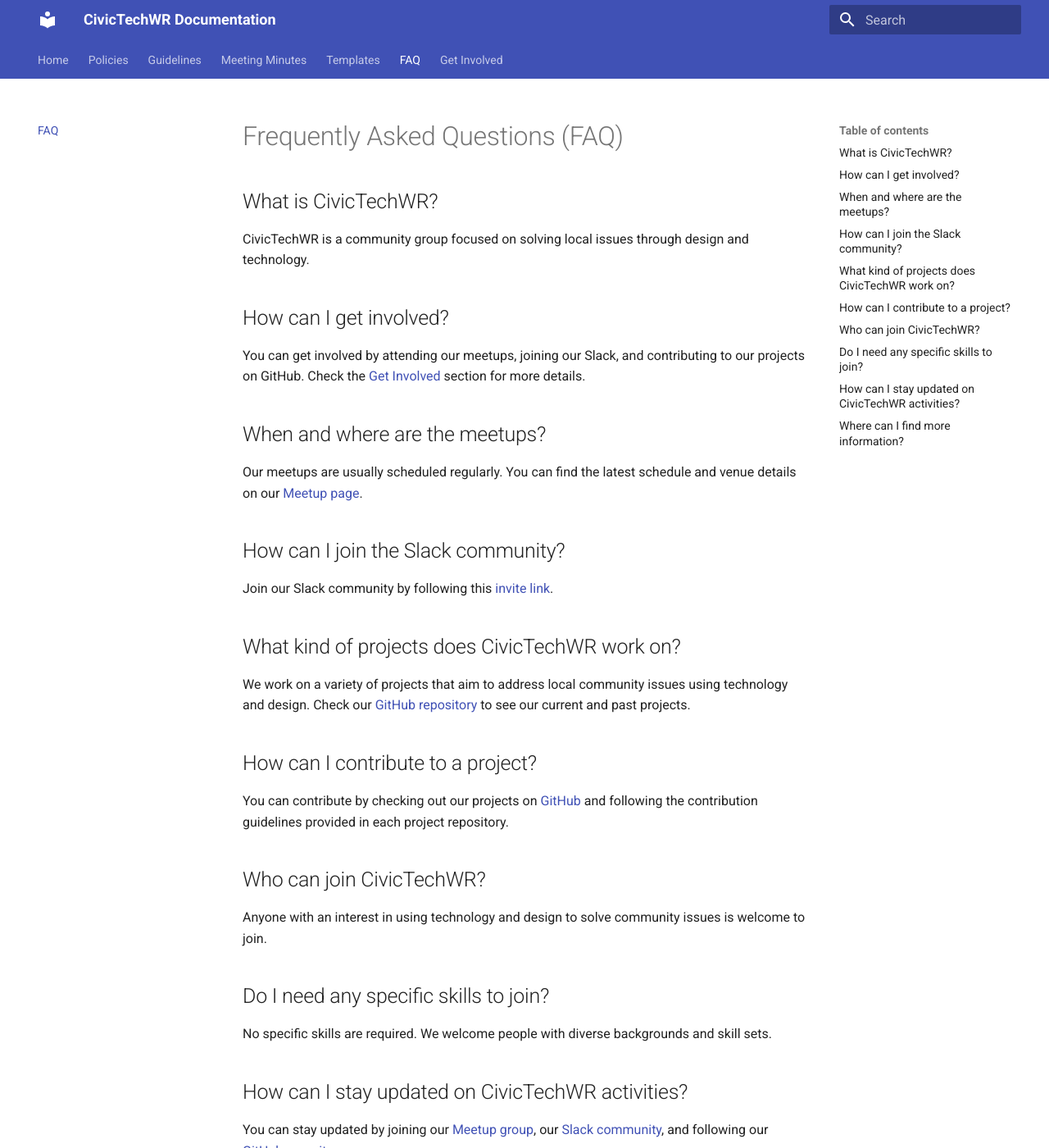
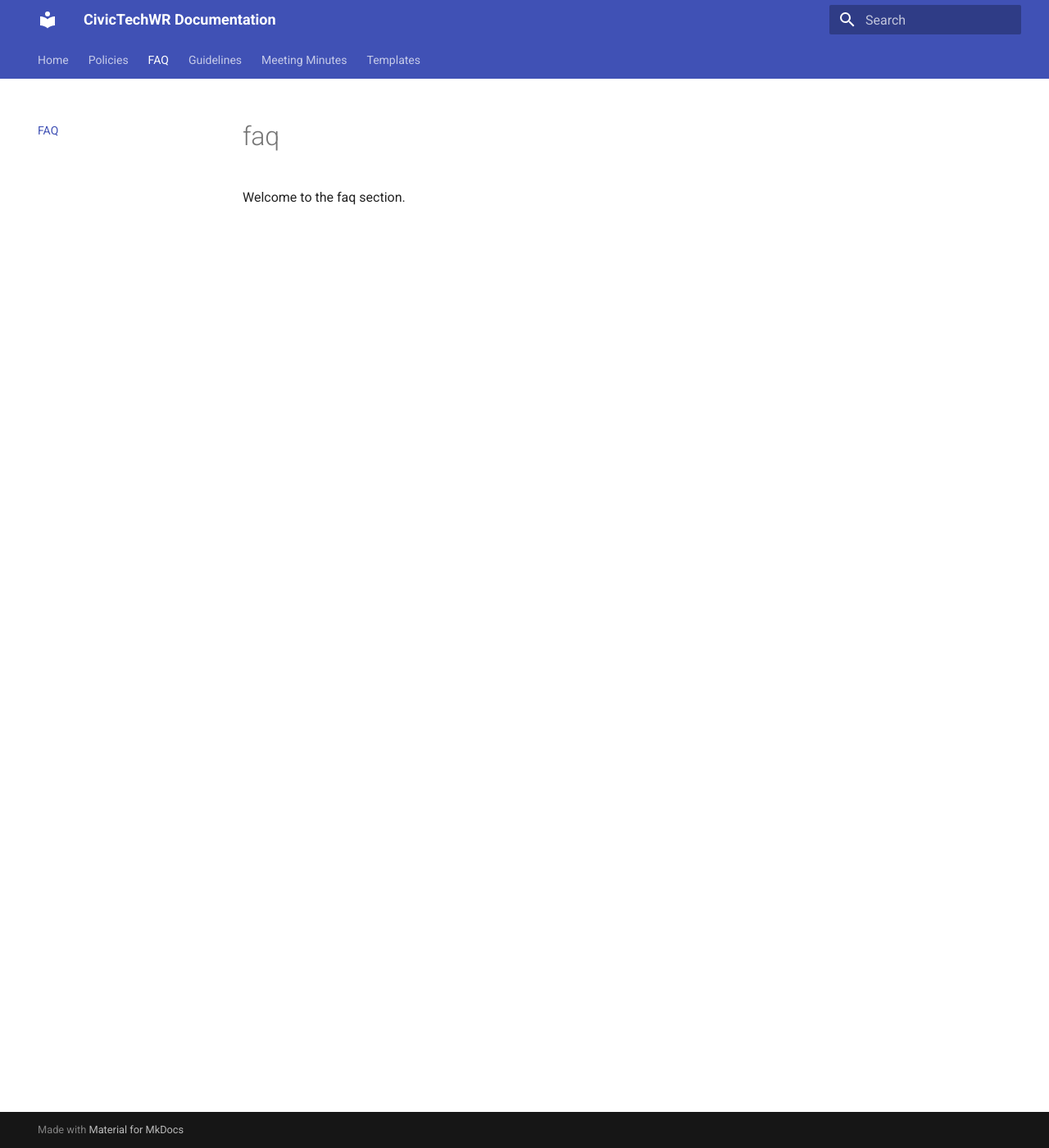
Before and after one commit to CivicTechWR/CTWR-Organization-Documentation, an MkDocs documentation site: the page built from docs/faq/index.md, in a window 1280 px wide and 1400 px high. Shown: the whole window at 82% size. Built offline with MkDocs 1.6.1 and Material for MkDocs 9.7.7, drawn with Linux system fonts in a browser that asks for light colours; some of the changed text lies outside the part shown.

```diff
--- a/docs/faq/index.md
+++ b/docs/faq/index.md
@@ -1,31 +1,3 @@
-# Frequently Asked Questions (FAQ)
+# faq
 
-## What is CivicTechWR?
-CivicTechWR is a community group focused on solving local issues through design and technology.
-
-## How can I get involved?
-You can get involved by attending our meetups, joining our Slack, and contributing to our projects on GitHub. Check the [Get Involved](../index.md#get-involved) section for more details.
-
-## When and where are the meetups?
-Our meetups are usually scheduled regularly. You can find the latest schedule and venue details on our [Meetup page](https://www.meetup.com/civictechwr/).
-
-## How can I join the Slack community?
-Join our Slack community by following this [invite link](https://join.slack.com/t/civictechwr/shared_invite/zt-2ldijjy0i-gaGvPkuafPt9Zpn7jml70w).
-
-## What kind of projects does CivicTechWR work on?
-We work on a variety of projects that aim to address local community issues using technology and design. Check our [GitHub repository](https://github.com/CivicTechWR) to see our current and past projects.
-
-## How can I contribute to a project?
-You can contribute by checking out our projects on [GitHub](https://github.com/CivicTechWR) and following the contribution guidelines provided in each project repository.
-
-## Who can join CivicTechWR?
-Anyone with an interest in using technology and design to solve community issues is welcome to join.
-
-## Do I need any specific skills to join?
-No specific skills are required. We welcome people with diverse backgrounds and skill sets.
-
-## How can I stay updated on CivicTechWR activities?
-You can stay updated by joining our [Meetup group](https://www.meetup.com/civictechwr/), our [Slack community](https://join.slack.com/t/civictechwr/shared_invite/zt-2ldijjy0i-gaGvPkuafPt9Zpn7jml70w), and following our [GitHub repository](https://github.com/CivicTechWR).
-
-## Where can I find more information?
-For more detailed information, visit our [website](https://civictechwr.org).
+Welcome to the faq section.
--- a/mkdocs.yml
+++ b/mkdocs.yml
@@ -1,4 +1,6 @@
 site_name: CivicTechWR Documentation
+
+# Theme configuration
 theme:
   name: material
   features:
@@ -7,10 +9,19 @@ theme:
     - navigation.expand
     - search.suggest
     - search.highlight
+  palette:
+    primary: indigo
+    accent: indigo
+  font:
+    text: Roboto
+    code: Roboto Mono
 
+# Plugins
 plugins:
   - search
   - awesome-pages
+  - minify
+  - git-revision-date-localized
 
 markdown_extensions:
   - toc:
@@ -24,19 +35,7 @@ nav:
   - Policies:
     - Code of Conduct: policies/Code_of_Conduct.md
     - Diversity and Inclusion Policy: policies/Diversity_and_Inclusion_Policy.md
-  - Guidelines:
-    - Communication Guidelines: guidelines/Communication_Guidelines.md
-    - Contribution Guidelines: guidelines/Contribution_Guidelines.md
-    - Event Planning Guide: guidelines/Event_Planning_Guide.md
-    - Social Media Guidelines: guidelines/SocialMedia_Guidelines.md
-  - Meeting Minutes:
-    - Overview: meeting-minutes/index.md
-    - 2024-06-19 Meeting Minutes: meeting-minutes/2024-06-19_Meeting_Minutes.md
-  - Templates:
-    - Event Planning Template: ctwr-templates/Event_Planning_Template.md
-    - Meeting Minutes Template: ctwr-templates/Meeting_Minutes_Template.md
   - FAQ: faq/index.md
-  - Get Involved:
-    - Meetup: 'https://www.meetup.com/civictechwr/'
-    - Slack: 'https://join.slack.com/t/civictechwr/shared_invite/zt-2ldijjy0i-gaGvPkuafPt9Zpn7jml70w'
-    - GitHub: 'https://github.com/CivicTechWR'
+  - Guidelines: guidelines/index.md
+  - Meeting Minutes: meeting-minutes/index.md
+  - Templates: ctwr-templates/index.md
--- a/requirements.txt
+++ b/requirements.txt
@@ -1 +1,6 @@
 mkdocs-material
+mkdocs-awesome-pages-plugin
+mkdocs-minify-plugin
+mkdocs-git-revision-date-localized-plugin
+pymdown-extensions
+pygments
```
Also changed, not shown: CONTRIBUTING.md (added, +66 -0 lines), README.md (+11 -11 lines), docs/ctwr-templates/index.md (+2 -7 lines), docs/guidelines/index.md (+2 -9 lines), docs/meeting-minutes/index.md (+2 -12 lines), docs/policies/index.md (+2 -7 lines), 2 other files.
